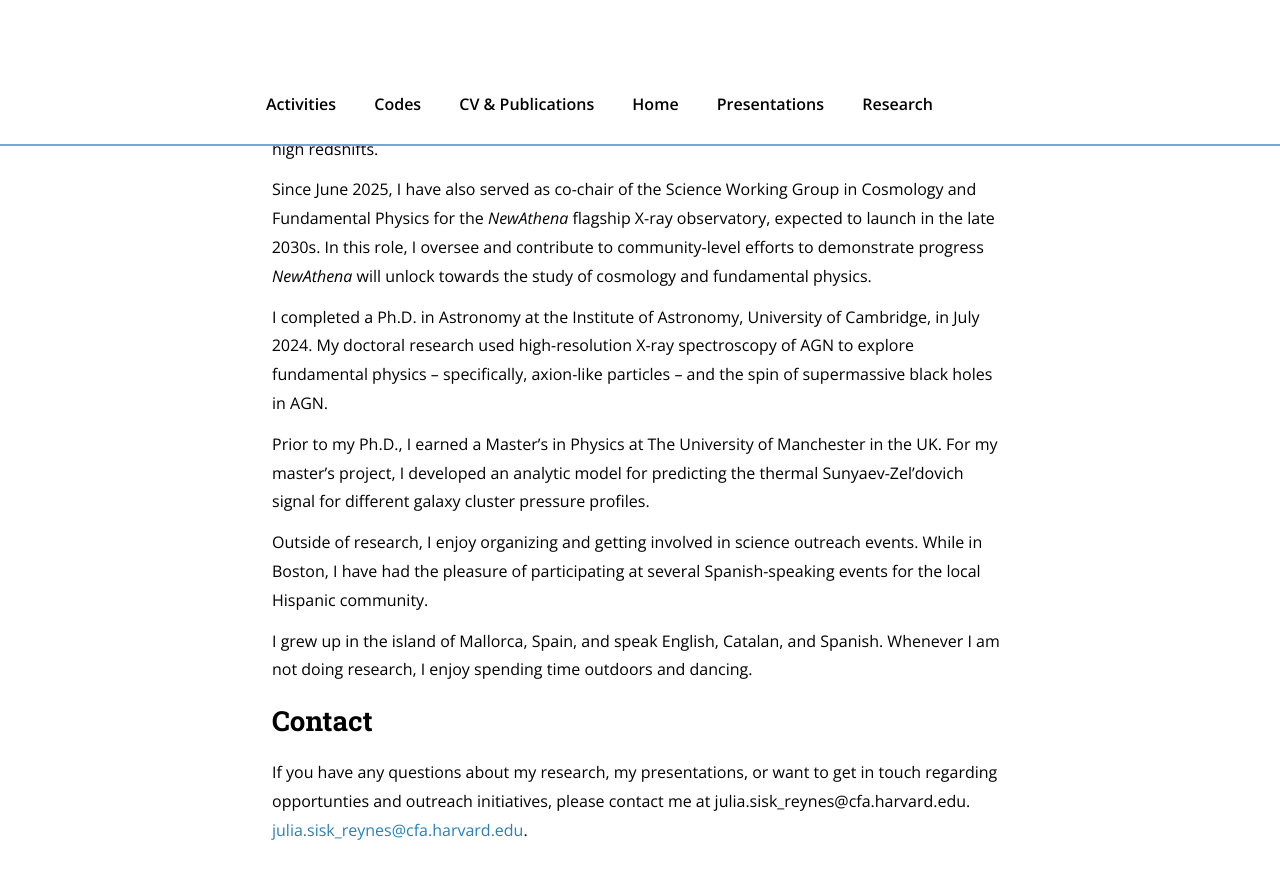
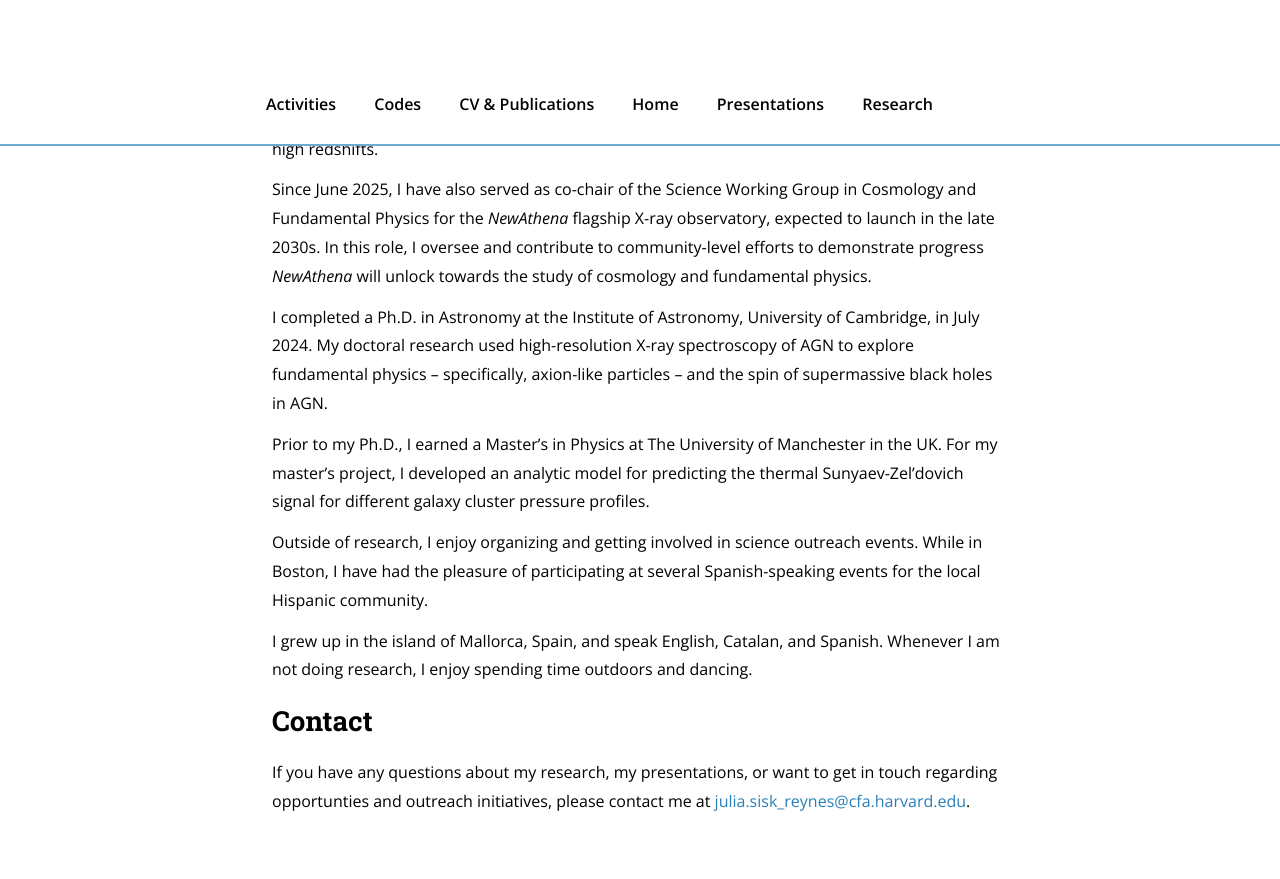
Before and after one commit to jsiskreynes-astro/jsiskreynes-astro.github.io, a Jekyll site: the page built from index.md, in a window 1280 px wide and 900 px high, scrolled down 690 px. Shown: the top 879 px of the window. Built offline with Jekyll 4.4.1, drawn with Linux system fonts in a browser that asks for light colours; nearby versions of some CDN libraries.

Commit message:
Update index.md

```diff
--- a/index.md
+++ b/index.md
@@ -24,7 +24,7 @@ I grew up in the island of Mallorca, Spain, and speak English, Catalan, and Span
 
 ## Contact
 
-If you have any questions about my research, my presentations, or want to get in touch regarding opportunties and outreach initiatives, please contact me at julia.sisk_reynes@cfa.harvard.edu. [julia.sisk_reynes@cfa.harvard.edu](mailto:julia.sisk_reynes@cfa.harvard.edu).
+If you have any questions about my research, my presentations, or want to get in touch regarding opportunties and outreach initiatives, please contact me at [julia.sisk_reynes@cfa.harvard.edu](mailto:julia.sisk_reynes@cfa.harvard.edu).
 
 [centrarium]: https://github.com/bencentra/centrarium
 [bencentra]: http://bencentra.com
```
